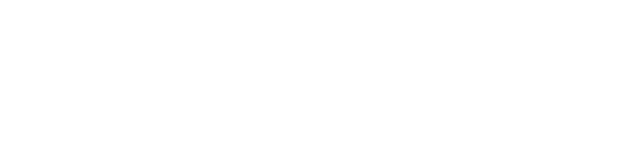
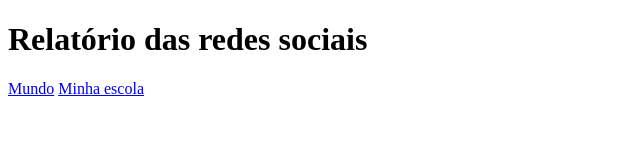
Before and after one commit to keylalmeida/Ciencia-de-dados-criando-graficos-dinamicos-com-JavaScript, a plain HTML site: page index.html in a window 1280 px wide. Shown: the whole page, without its empty margins (0-640 px from the left). Drawn offline with Linux system fonts and the light colour scheme.

Commit message:
Add files via upload

```diff
--- a/index.html
+++ b/index.html
@@ -6,6 +6,20 @@
     <title>Redes Sociais</title>
 </head>
 <body>
+        <header>
+       <h1>Relatório das redes sociais</h1>
+       <nav>
+        <a href="index.html">Mundo</a>
+        <a href="#">Minha escola</a>
+       </nav>
+        </header>
+        <main class="graficos-section">
+            <section id="graficos-container" class="graficos-container">
+             <!--crie os gráficos aqui-->
+            </section>
+        </main>
+
+        <footer></footer>
 
 </body>
 </html>
```
